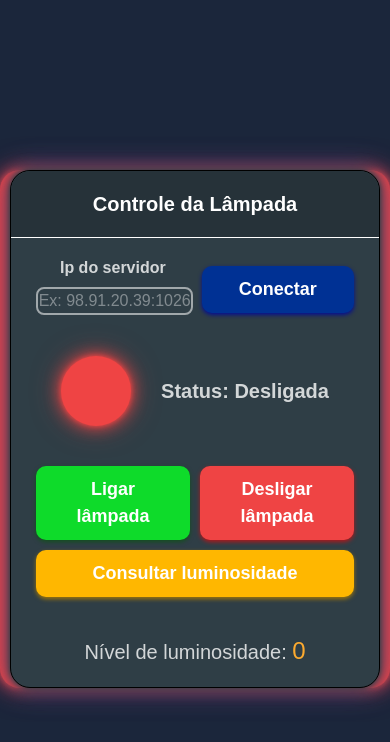
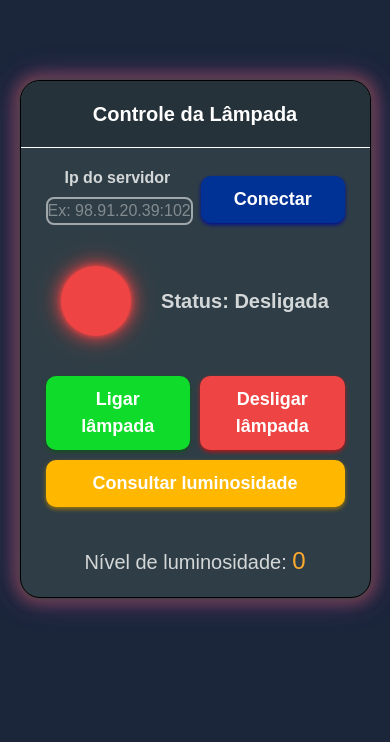
Before and after one commit to Leonardo-Daniel-SC/controle_lampada, a React (Vite) app: page / in a window 390 px wide. Shown: the top 742 px of the page. Built offline with nearby package versions, Linux system fonts and the light colour scheme.

Commit message:
finalizando solução da plataforma

```diff
--- a/src/index.css
+++ b/src/index.css
@@ -300,7 +300,7 @@ html {
     .container-card {
         width: 100%;
         max-width: 370px;
-        margin: 170px auto;
+        margin: 70px auto;
     }
 
     .container-card h1 {
@@ -338,6 +338,6 @@ html {
 
     .box {
         max-width: 550px;
-        width: 100%;
+        width: 90%;
     }
 }
```
